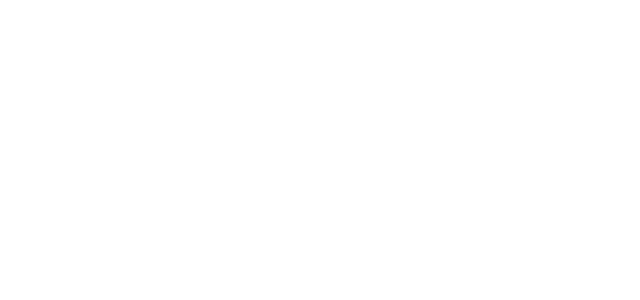
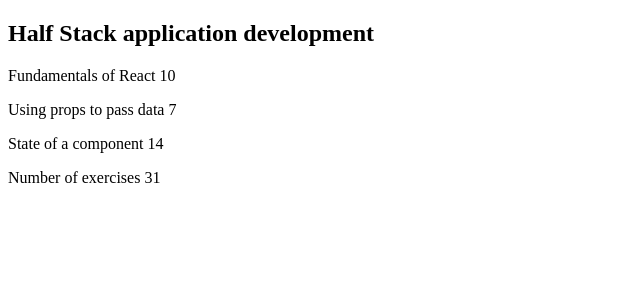
Before and after one commit to aleemer/fullstackopen, a React (Vite) app in the folder part1/courseinfo/: page / in a window 1280 px wide. Shown: the top 300 px of the page, without its empty margins (0-640 px from the left). Built offline with nearby package versions, Linux system fonts and the light colour scheme.

Commit message:
Exercise 1.1 complete.

```diff
--- a/part1/courseinfo/src/App.jsx
+++ b/part1/courseinfo/src/App.jsx
@@ -1,8 +1,8 @@
 const Header = (props) => {
   return (
-    <h1>
+    <h2>
       {props.course}
-    </h1>
+    </h2>
   )
 }
 
@@ -10,13 +10,13 @@
   return (
     <div>
       <p>
-        {part1} {exercises1}
+        {props.part1} {props.exercises1}
       </p>
       <p>
-        {part2} {exercises2}
+        {props.part2} {props.exercises2}
       </p>
       <p>
-        {part3} {exercises3}
+        {props.part3} {props.exercises3}
       </p>
     </div>
   )
@@ -41,7 +41,9 @@
 
   return (
     <div>
-
+      <Header course={course}/>
+      <Content part1={part1} exercises1={exercises1} part2={part2} exercises2={exercises2} part3={part3} exercises3={exercises3} />
+      <Total total={exercises1 + exercises2 + exercises3}/>
     </div>
   )
 }
```
